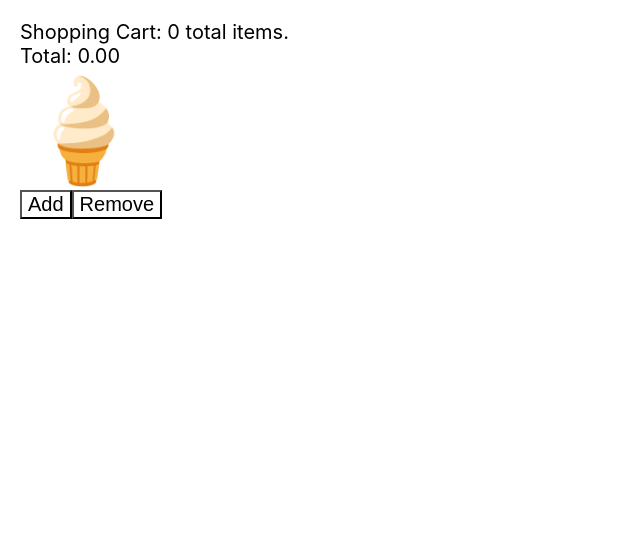
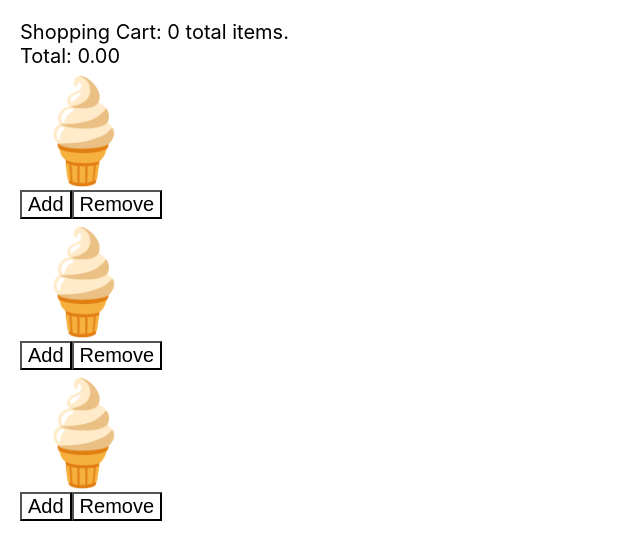
Before and after one commit to NedimRenesalis/State-Management-on-React-Class-Components, a React (Create React App) app in the folder s/: page / in a window 1280 px wide. Shown: the top 560 px of the page, without its empty margins (0-640 px from the left). Built offline with nearby package versions, Linux system fonts and the light colour scheme.

Commit message:
array of objects for different products

```diff
--- a/s/src/components/Product/Product.js
+++ b/s/src/components/Product/Product.js
@@ -1,5 +1,24 @@
 import React, { Component } from 'react';
 import './Product.css';
+
+const products = [
+  {
+    emoji: '🍦',
+    name: 'ice cream',
+    price: 5
+  },
+  {
+    emoji: '🍩',
+    name: 'donuts',
+    price: 2.5,
+  },
+  {
+    emoji: '🍉',
+    name: 'watermelon',
+    price: 4
+  }
+];
+
 
 export default class Product extends Component {
 
@@ -37,11 +56,16 @@ remove = () => {
           Shopping Cart: {this.state.cart.length}  total items.
         </div>
         <div>Total: {this.getTotal()}</div>
-
+        <div>
+          {products.map(product => (
+            <div key={product.name}>
         <div className="product"><span role="img" aria-label="ice cream">🍦</span></div>
         <button onClick={this.add}>Add</button>
         <button onClick={this.remove}>Remove</button>
-      </div>
+ </div>
+          ))}
+        </div>
+ </div>
     )
   }
 }
```
Also changed, not shown: 1 other file (tests, documents, lock files or other folders).
